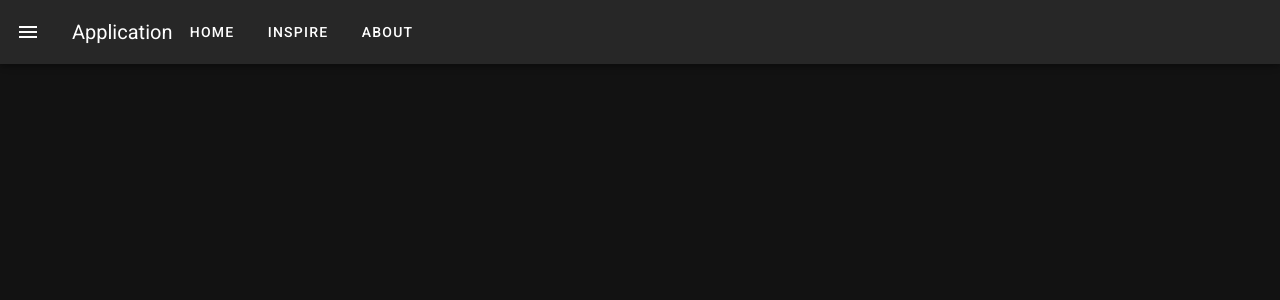
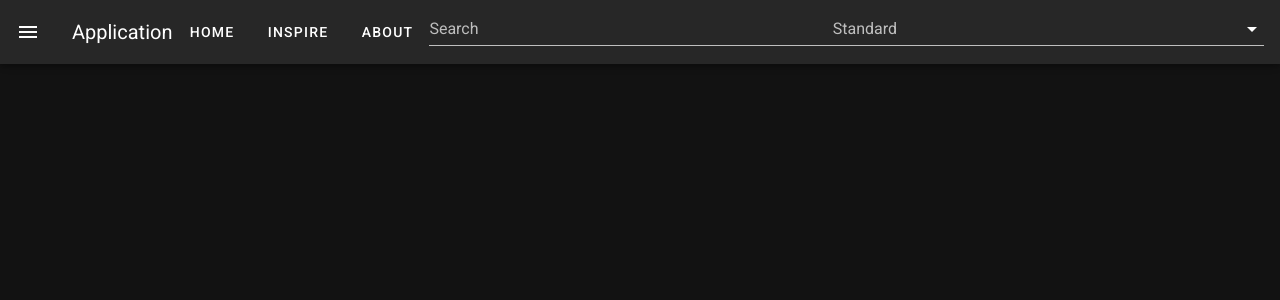
Before and after one commit to Kasparsu/kta19nuxt, a Nuxt app: page /test in a window 1280 px wide. Shown: the top 300 px of the page. Built offline with nearby package versions, Linux system fonts and the light colour scheme.

Commit message:
add sort select field

```diff
--- a/components/Country.vue
+++ b/components/Country.vue
@@ -15,13 +15,13 @@
 
     <v-list class="transparent">
       <v-list-item
-        v-for="key in keys"
-        :key="key"
+        v-for="key in $store.getters.fullStatisticsKeys"
+        :key="key.key"
       >
-        <v-list-item-title>{{ key }}</v-list-item-title>
+        <v-list-item-title>{{ key.label }}</v-list-item-title>
 
         <v-list-item-subtitle class="text-right">
-          {{ country[key] }}
+          {{ country[key.key] }}
         </v-list-item-subtitle>
       </v-list-item>
     </v-list>
@@ -42,14 +42,7 @@
       props:['country'],
       data () {
         return {
-          keys: [
-            'NewConfirmed',
-            'NewDeaths',
-            'NewRecovered',
-            'TotalConfirmed',
-            'TotalDeaths',
-            'TotalRecovered',
-          ]
+
         }
       },
     }
--- a/components/TopBar.vue
+++ b/components/TopBar.vue
@@ -13,13 +13,43 @@
       <v-btn to="/about" text>
         <span>About</span>
       </v-btn>
+
     </v-toolbar-items>
+    <v-text-field
+      v-model="search"
+      label="Search"
+      class="mt-4"
+    ></v-text-field>
+    <v-select
+      :items="$store.getters.sortStatisticsKeys"
+      item-text="label"
+      label="Standard"
+      class="mt-4"
+    ></v-select>
   </v-app-bar>
 </template>
 
 <script>
     export default {
-        name: "TopBar"
+        name: "TopBar",
+      computed: {
+        search: {
+          get(){
+            return this.$store.state.search;
+          },
+          set(value){
+            this.$store.commit('SET_SEARCH', value);
+          }
+        },
+        sort: {
+          get(){
+            return this.$store.state.sort;
+          },
+          set(value){
+            this.$store.commit('SET_SORT', value);
+          }
+        }
+      }
     }
 </script>
 
--- a/pages/index.vue
+++ b/pages/index.vue
@@ -12,18 +12,20 @@
 
 export default {
   created() {
-    this.$axios.$get('https://api.covid19api.com/summary').then((data) => {
-      console.log(data);
-      this.countries = data.Countries;
-    });
+    this.$store.dispatch('getCountries');
   },
   data(){
     return {
-      countries: []
+
     }
   },
   methods: {
 
+  },
+  computed: {
+    countries(){
+      return this.$store.getters.filteredCountries;
+    }
   }
 }
 </script>
--- /dev/null
+++ b/store/index.js
@@ -0,0 +1,50 @@
+export const state = () => ({
+  countries: [],
+  search: '',
+  statisticsKeys: [
+    'Confirmed',
+    'Deaths',
+    'Recovered',
+  ]
+});
+
+export const mutations = {
+  SET_COUNTRIES(state, countries) {
+    state.countries = countries;
+  },
+  SET_SEARCH(state, search) {
+    state.search = search;
+  }
+};
+export const actions = {
+  getCountries({commit}){
+    this.$axios.$get('https://api.covid19api.com/summary').then((data) => {
+      console.log(data);
+      commit('SET_COUNTRIES', data.Countries);
+    });
+  }
+};
+export const getters = {
+  filteredCountries(state){
+    return state.countries.filter(country => {
+      // search: "aaa" country: "Estonia" => "Est"
+      let partial = country.Country.substr(0, state.search.length).toLowerCase();
+      return partial === state.search.toLowerCase();
+    })
+  },
+  fullStatisticsKeys(state){
+    return [
+      ...state.statisticsKeys.map(key => ({key:'New'+key, label:'New ' + key})),
+      ...state.statisticsKeys.map(key => ({key:'Total'+key, label:'Total ' + key})),
+    ]
+  },
+  sortStatisticsKeys(state, getters) {
+    return getters.fullStatisticsKeys.reduce((array, key) => {
+      return [
+        ...array,
+        {key:key.key, label: key.label + ' Desc', sort: 'desc'},
+        {key:key.key, label: key.label + ' Asc', sort: 'asc'}
+        ]
+    }, []);
+  }
+};
```
